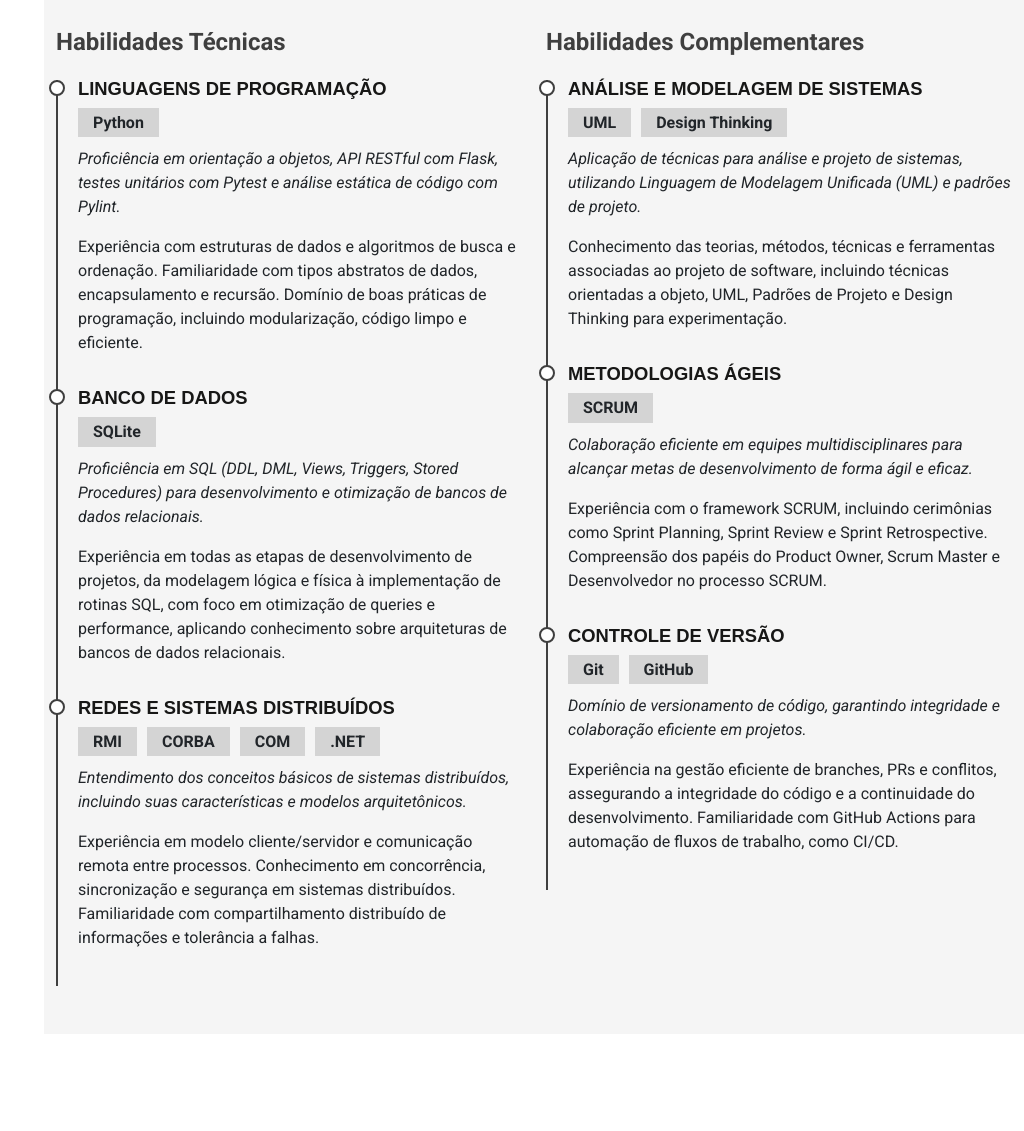
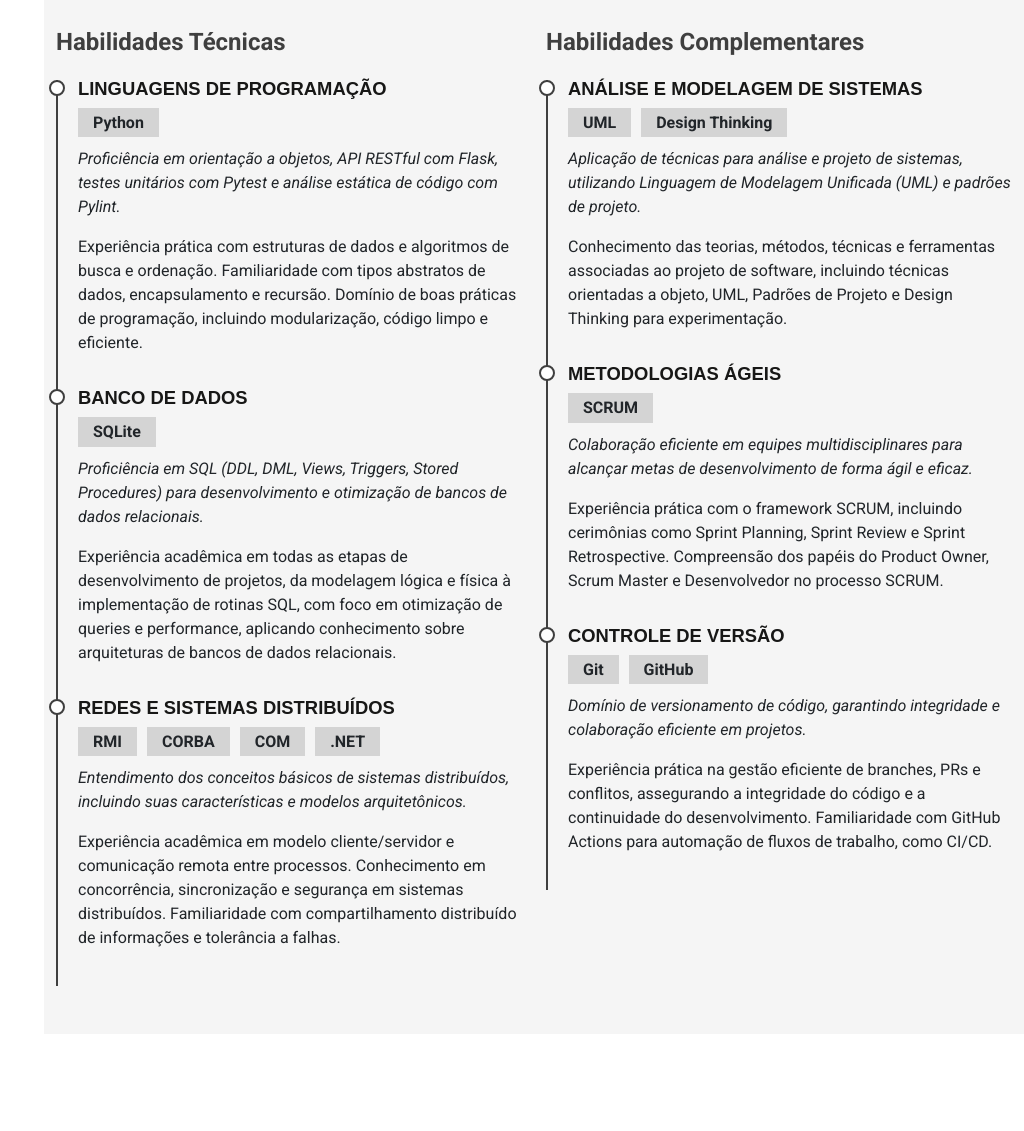
Before and after one commit to devitruvius/personal-portfolio, a Flask app: page / in a window 1280 px wide. Shown: the part 1693-2824 px from the top of the page, without its empty margins (256-1280 px from the left). Run offline with Flask 3, Linux system fonts and the light colour scheme; some libraries are stand-ins or nearby versions.

Commit message:
Docs: Diferencia experiências práticas e acadêmicas em Habilidades

```diff
--- a/api/templates/index.html
+++ b/api/templates/index.html
@@ -169,7 +169,7 @@
                             <p><em>Proficiência em orientação a objetos, API RESTful com Flask, testes unitários com
                                     Pytest e análise estática de
                                     código com Pylint.</em></p>
-                            <p>Experiência com estruturas de dados e algoritmos de busca e ordenação. Familiaridade com
+                            <p>Experiência prática com estruturas de dados e algoritmos de busca e ordenação. Familiaridade com
                                 tipos abstratos de dados, encapsulamento e recursão. Domínio de boas práticas de
                                 programação, incluindo modularização, código limpo e eficiente.</p>
                         </div>
@@ -180,7 +180,7 @@
                             <p><em>Proficiência em SQL (DDL, DML, Views, Triggers, Stored Procedures) para
                                     desenvolvimento e otimização de bancos de dados relacionais.</em>
                             </p>
-                            <p>Experiência em todas as etapas de desenvolvimento de projetos, da modelagem lógica e
+                            <p>Experiência acadêmica em todas as etapas de desenvolvimento de projetos, da modelagem lógica e
                                 física à implementação de rotinas SQL, com foco em otimização de queries e performance,
                                 aplicando conhecimento sobre arquiteturas de bancos de dados relacionais.</p>
                         </div>
@@ -195,7 +195,7 @@
                             </div>
                             <p><em>Entendimento dos conceitos básicos de sistemas distribuídos, incluindo suas
                                     características e modelos arquitetônicos.</em></p>
-                            <p>Experiência em modelo cliente/servidor e comunicação remota entre processos. Conhecimento
+                            <p>Experiência acadêmica em modelo cliente/servidor e comunicação remota entre processos. Conhecimento
                                 em concorrência, sincronização e segurança em sistemas distribuídos. Familiaridade com
                                 compartilhamento distribuído de informações e tolerância a falhas.</p>
                         </div>
@@ -222,7 +222,7 @@
                             <h6>SCRUM</h6>
                             <p><em>Colaboração eficiente em equipes multidisciplinares para alcançar metas de
                                     desenvolvimento de forma ágil e eficaz.</em></p>
-                            <p>Experiência com o framework SCRUM, incluindo cerimônias como Sprint Planning, Sprint
+                            <p>Experiência prática com o framework SCRUM, incluindo cerimônias como Sprint Planning, Sprint
                                 Review e Sprint Retrospective. Compreensão dos papéis do Product Owner, Scrum Master e
                                 Desenvolvedor no processo SCRUM.</p>
                         </div>
@@ -235,7 +235,7 @@
                             </div>
                             <p><em>Domínio de versionamento de código, garantindo integridade e
                                     colaboração eficiente em projetos.</em></p>
-                            <p>Experiência na gestão eficiente de branches, PRs e conflitos, assegurando a integridade
+                            <p>Experiência prática na gestão eficiente de branches, PRs e conflitos, assegurando a integridade
                                 do código e a continuidade do desenvolvimento. Familiaridade com GitHub Actions para
                                 automação de fluxos de trabalho, como CI/CD.</p>
                         </div>
```
